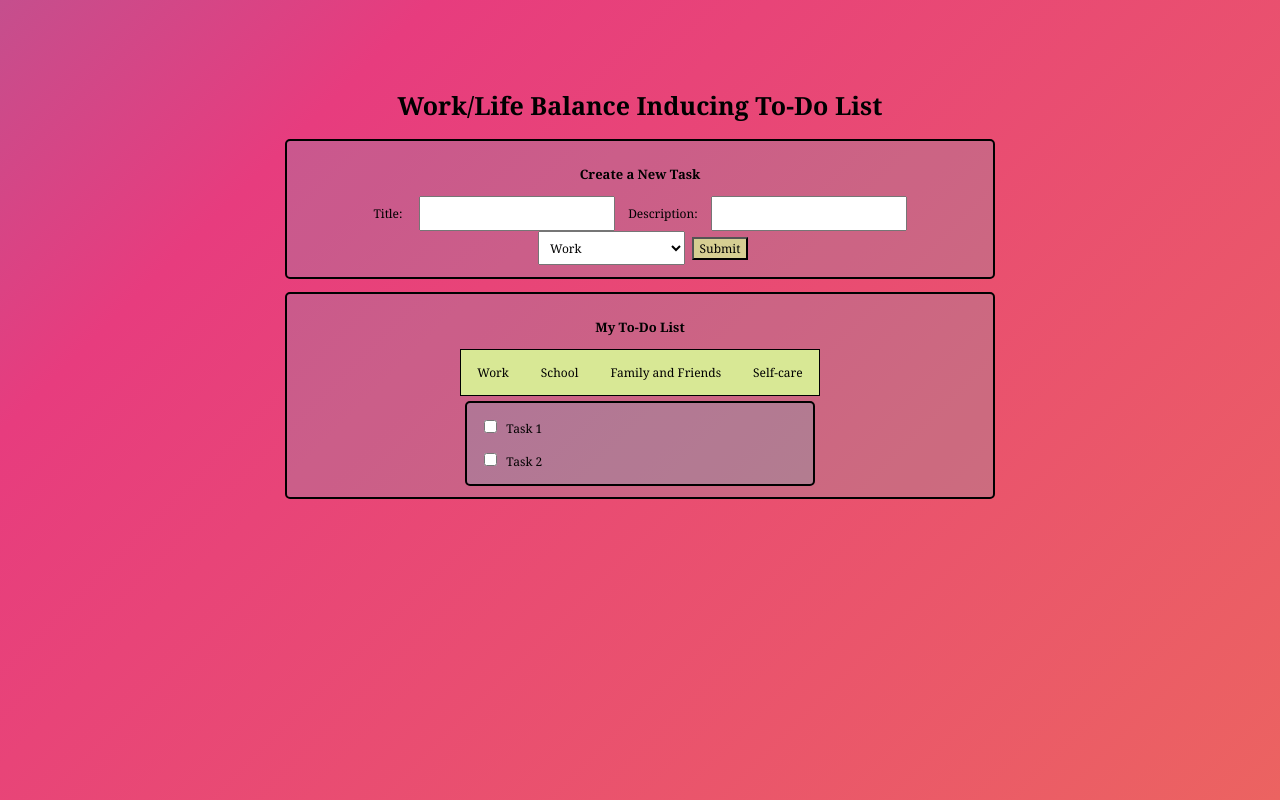
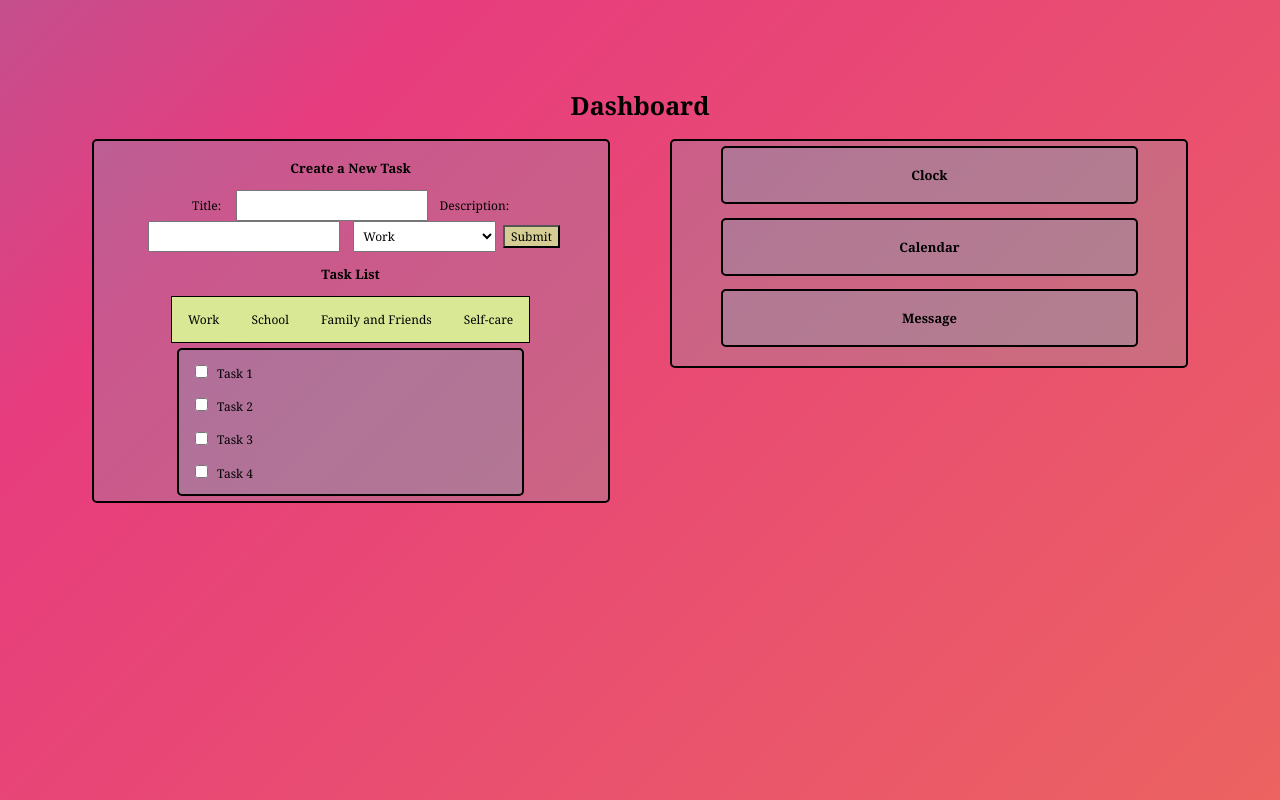
Before and after one commit to MariaSolOs/caring-todos, a React (Create React App) app in the folder client/: page /dashboard in a window 1280 px wide. Built offline with nearby package versions, Linux system fonts and the light colour scheme.

Commit message:
added column seperation + areas for clock/calendar/message

```diff
--- a/client/src/Dashboard.tsx
+++ b/client/src/Dashboard.tsx
@@ -20,7 +20,10 @@
     return (
         <div className="App">
           <div className="MainBox">
-            <h1 className="MainTitle">Work/Life Balance Inducing To-Do List</h1>
+            <h1 className="MainTitle">Dashboard</h1>
+
+            <div className="flex-container">
+            <div className="flex-child magenta">
             <div className="Box">
                 <h3 className="SubTitle">Create a New Task</h3>
                 <form onSubmit={handleTodoSubmit}>
@@ -53,9 +56,7 @@
                         Submit
                     </button>
                 </form>
-            </div>
-            <div className="TabBox">
-                <h3 className="SubTitle">My To-Do List</h3>
+                <h3 className="SubTitle">Task List</h3>
                 <div className="tab">
                   <button className="tablinks" >Work</button>
                   <button className="tablinks" >School</button>
@@ -71,9 +72,32 @@
                     <input type="checkbox" id="task2" name="task2" value="Task 2"></input>
                     <label htmlFor="task2" className="Paragraph"> Task 2</label>
                   </div>
+                  <div className="Task">
+                    <input type="checkbox" id="task3" name="task3" value="Task 3"></input>
+                    <label htmlFor="task3" className="Paragraph"> Task 3</label>
+                  </div>
+                  <div className="Task">
+                    <input type="checkbox" id="task4" name="task4" value="Task 4"></input>
+                    <label htmlFor="task4" className="Paragraph"> Task 4</label>
+                  </div>
                 </div>
                 </div>
-        </div>
+            </div>
+            <div className="flex-child green">
+                <div className="Box">
+                  <div className="SubBox">
+                    <h3 className="SubTitle"> Clock </h3>
+                  </div>
+                  <div className="SubBox">
+                    <h3 className="SubTitle"> Calendar </h3>
+                  </div>
+                  <div className="SubBox">
+                    <h3 className="SubTitle"> Message </h3>
+                  </div>
+                </div>
+                </div>
+            </div>
+            </div>
         </div>
   );
 }
--- a/client/src/styles/Boxes.css
+++ b/client/src/styles/Boxes.css
@@ -5,7 +5,22 @@
     border: 2px solid black;
     border-radius: 5px;
     padding: 1%;
-    width: 60%;
+    width: 90%;
+    align-items: center;
+    align-content: center;
+    text-align: center;
+    vertical-align: center;
+    align-self: center;
+}
+
+.SubBox{
+    margin: auto;
+    margin-bottom: 10pt;
+    background-color: #27ece327;
+    border: 2px solid black;
+    border-radius: 5px;
+    padding: 1%;
+    width: 80%;
     align-items: center;
     align-content: center;
     text-align: center;
@@ -48,3 +63,17 @@
     padding: 2%;
     margin-top: 0pt;
 }
+
+
+
+.flex-container {
+    display: flex;
+}
+
+.flex-child {
+    flex: 1;
+}
+
+.flex-child:first-child {
+    margin-right: 20px;
+}
```
Also changed, not shown: 1 other file (tests, documents, lock files or other folders).
